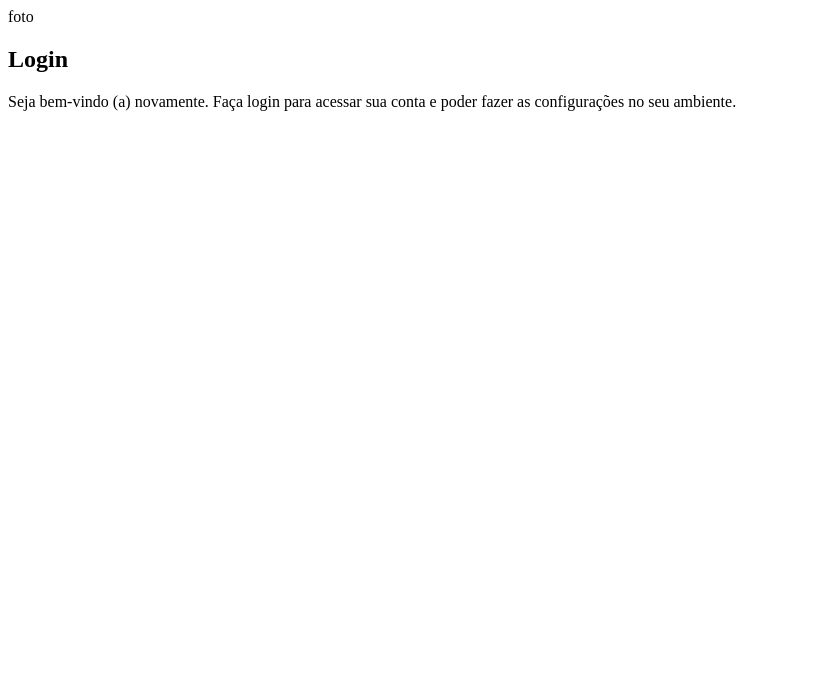
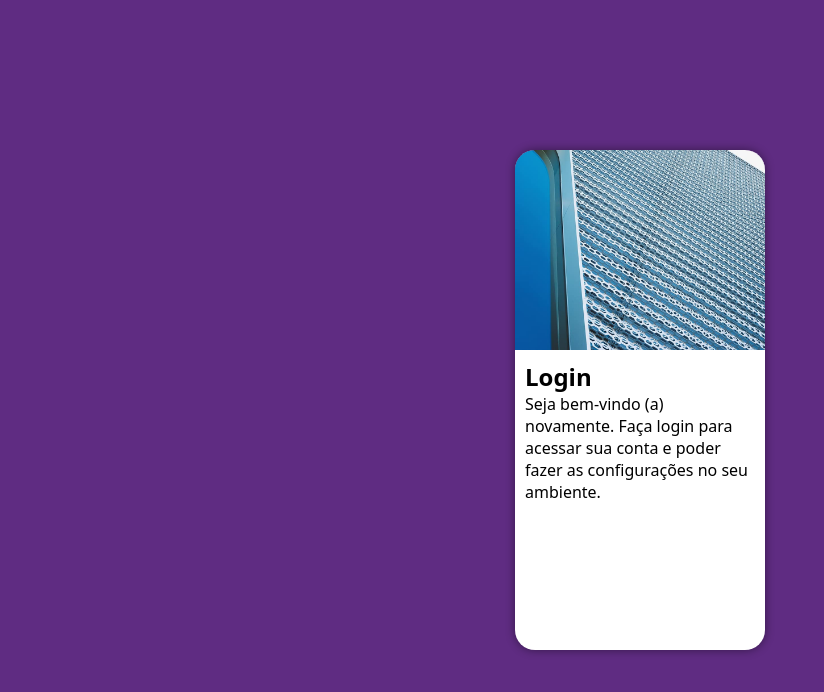
Before and after one commit to DaliSR/projeto-login, a plain HTML site: page index.html in a window 1280 px wide. Shown: the whole page, without its empty margins (0-824 px from the left). Drawn offline with Linux system fonts and the light colour scheme.

Commit message:
atualizando cod

```diff
--- a/estilos/style.css
+++ b/estilos/style.css
@@ -1,6 +1,48 @@
 @charset "UTF-8";
 /*
-Paletas de cores:
-Verde #49a09d
-lilás #5f2c82
-*/
+    Paletas de cores:
+    Verde #49a09d
+    lilás #5f2c82
+    */
+* {
+  font-family: system-ui, -apple-system, BlinkMacSystemFont, "Segoe UI", Roboto,
+    Oxygen, Ubuntu, Cantarell, "Open Sans", "Helvetica Neue", sans-serif;
+  padding: 0px;
+  margin: 0px;
+  box-sizing: border-box;
+}
+body,
+html {
+  background-color: #5f2c82;
+  height: 100vh;
+  width: 100vw;
+}
+main {
+  position: relative;
+  height: 100vh;
+  width: 100vw;
+}
+section#login {
+  position: absolute;
+  top: 50%;
+  transform: translate(-50%, -50%);
+  overflow: hidden;
+
+  background-color: white;
+  left: 50%;
+  width: 250px;
+  height: 500px;
+  border-radius: 20px;
+  box-shadow: 0px 0px 10px rgba(0, 0, 0, 0.45);
+}
+section#login > div#imagem {
+  display: block;
+  background: #5f2c82 url(../imagens/metal.jpg) no-repeat;
+  background-size: cover;
+  background-position: left bottom;
+  height: 200px;
+}
+section#login > div#formulario {
+  display: block;
+  padding: 10px;
+}
--- a/index.html
+++ b/index.html
@@ -1,26 +1,26 @@
 <!DOCTYPE html>
 <html lang="pt-br">
   <head>
-        <meta charset="UTF-8">
-        <meta name="viewport" content="width=device-width, initial-scale=1.0">
+    <meta charset="UTF-8" />
+    <meta name="viewport" content="width=device-width, initial-scale=1.0" />
     <title>Login</title>
-        <link rel="stylesheet" href="estilos/style.css">
+    <link rel="stylesheet" href="estilos/style.css" />
   </head>
   <body>
     <main>
       <section id="login">
-                <di id="imagem">
-                    foto
+        <div id="imagem">
+          <!--Aqui vai a imagem na css-->
         </div>
-                <div id="formulário">
+        <div id="formulario">
           <h1>Login</h1>
-                <p>Seja bem-vindo (a) novamente. Faça login para acessar sua conta e
-                    poder fazer as configurações no seu ambiente.</p>
-                <form action="login.php" method="post"></form>
+          <p>
+            Seja bem-vindo (a) novamente. Faça login para acessar sua conta e
+            poder fazer as configurações no seu ambiente.
+          </p>
+          <form action="login.php" method="post" autocomplete="on"></form>
         </div>
       </section>
-
     </main>
-
   </body>
 </html>
```
Lines whose indentation alone changed are shown as unchanged.
